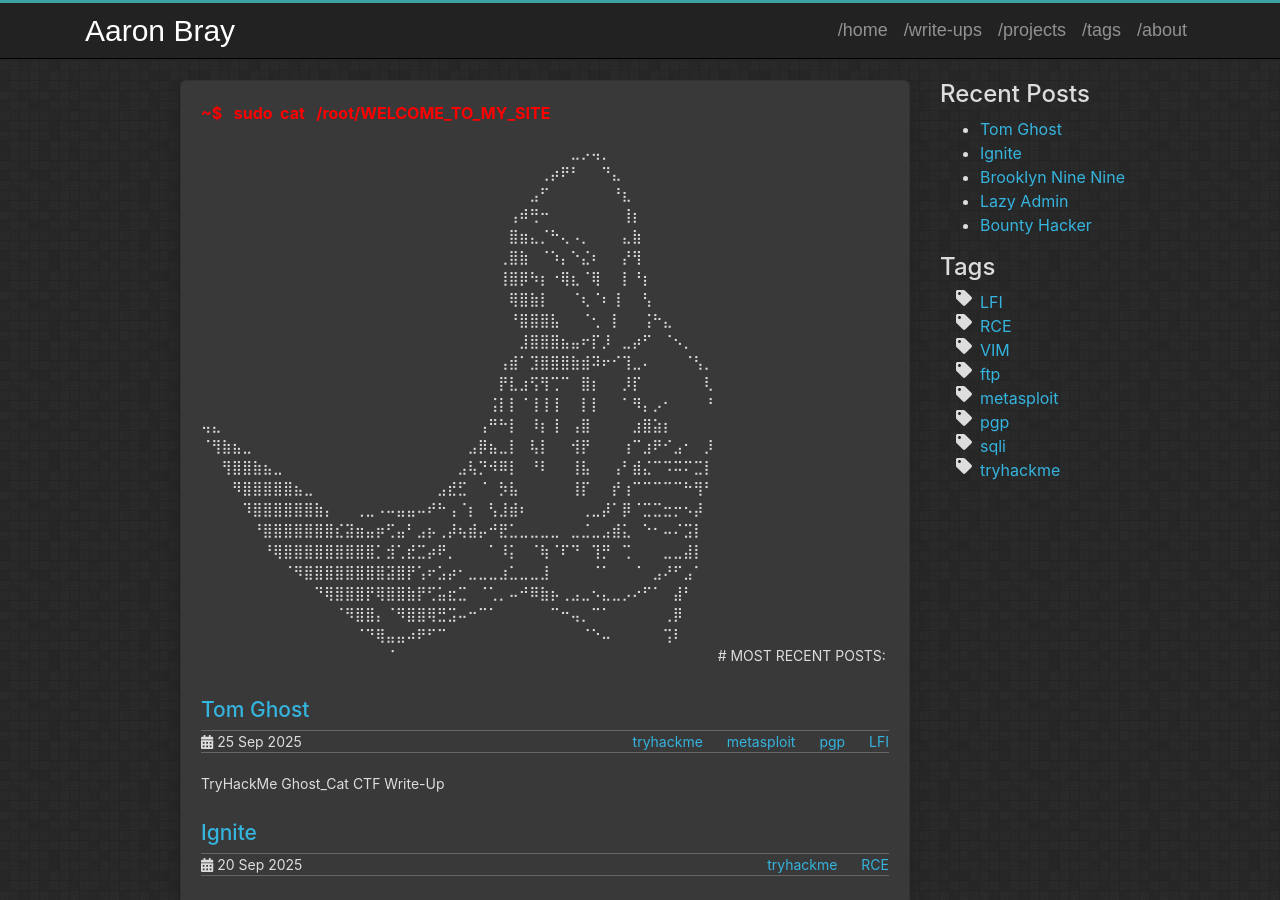
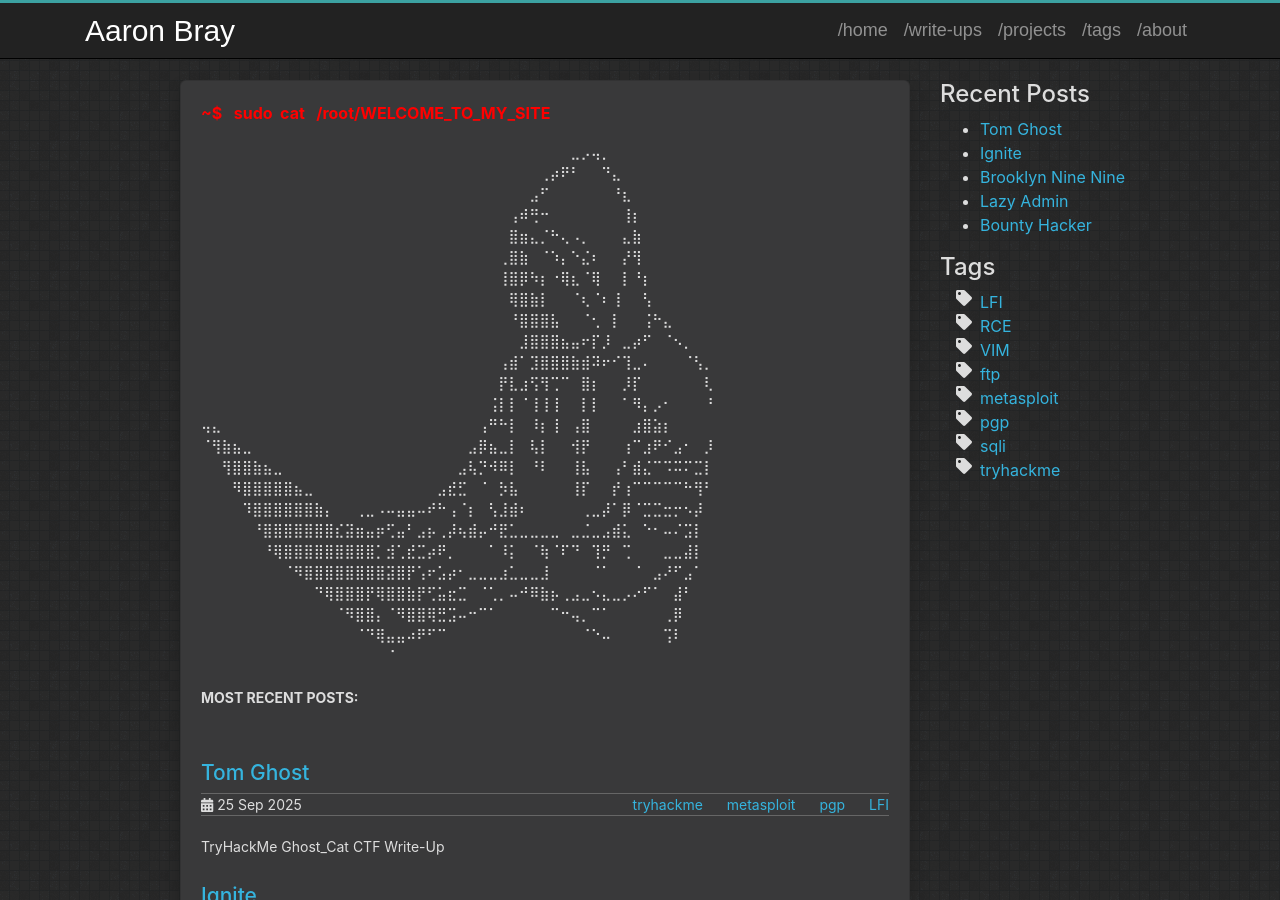
Before and after one commit to AaronBray/AaronBray.github.io, a Jekyll site: the page built from index.html, in a window 1280 px wide and 900 px high. Built offline with Jekyll 4.4.1, drawn with Linux system fonts in a browser that asks for light colours.

```diff
--- a/_layouts/home.html
+++ b/_layouts/home.html
@@ -28,8 +28,9 @@ layout: page
 ⠀⠀⠀⠀⠀⠀⠀⠀⠀⠀⠀⠀⠀⠀⠀⠈⠙⢿⣤⣤⠴⠟⠋⠉⠀⠀⠀⠀⠀⠀⠀⠀⠀⠀⠀⠀⠀⠈⠑⠤⠀⠀⠀⠀⠀⢩⠇⠀⠀⠀
 ⠀⠀⠀⠀⠀⠀⠀⠀⠀⠀⠀⠀⠀⠀⠀⠀⠀⠀⠈⠀⠀⠀⠀⠀⠀⠀⠀⠀⠀⠀⠀⠀⠀⠀⠀⠀⠀⠀⠀⠀⠀⠀⠀⠀⠀⠀⠀⠀⠀⠀
 
-
-# MOST RECENT POSTS:
+<br>
+<br>
+<b>MOST RECENT POSTS:</b>
 <br>
 <br>
 {% for post in site.posts limit:10 %}
```
